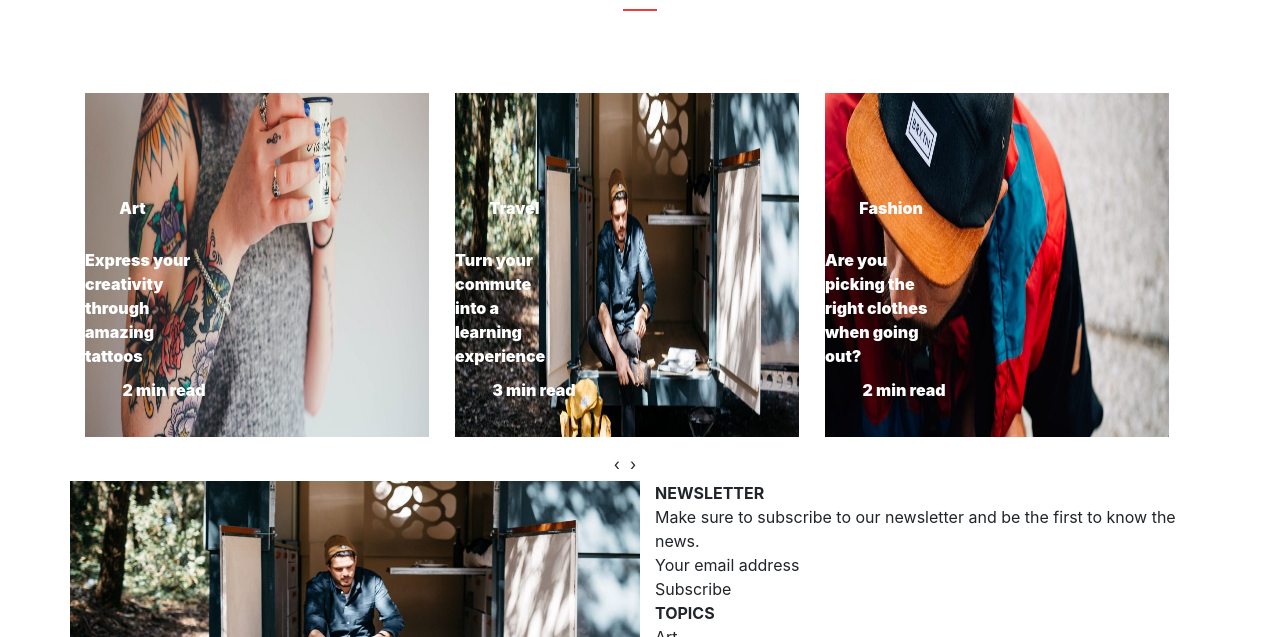
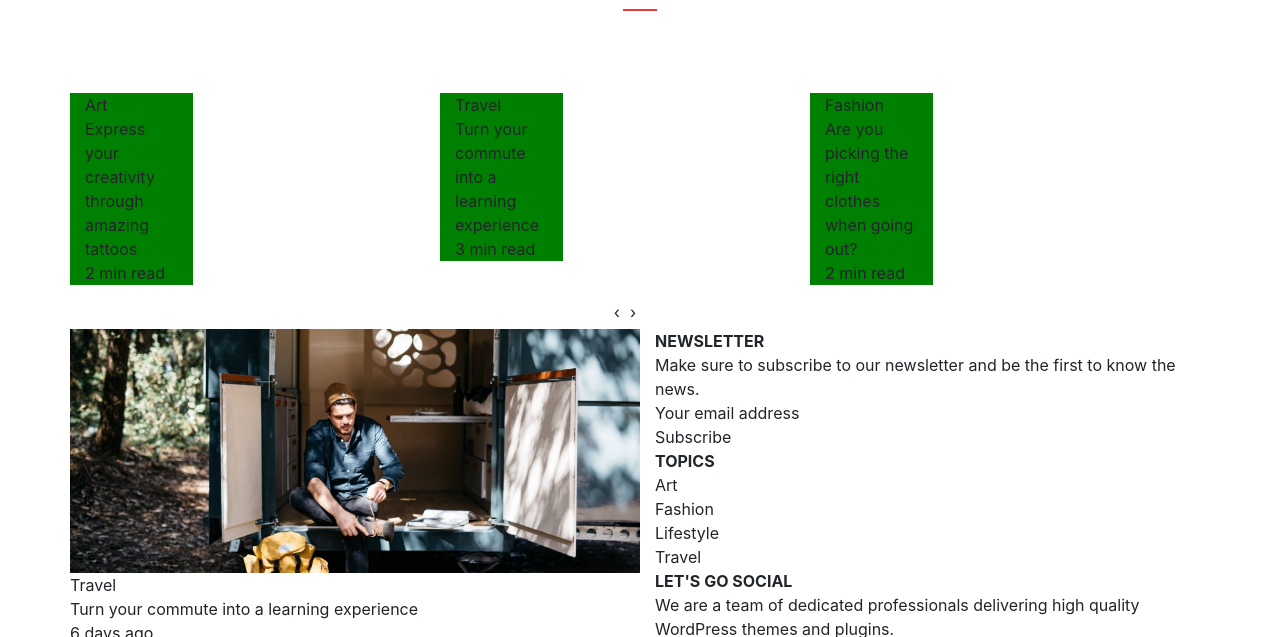
Before and after one commit to absolute18/Proiect1, a website: page index.html in a window 1280 px wide. Shown: the part 741-1378 px from the top of the page. Drawn offline with Linux system fonts and the light colour scheme; files whose address does not match are found by name.

Commit message:
Working carousel

```diff
--- a/index.html
+++ b/index.html
@@ -53,7 +53,7 @@
 		<!-- FEATURED ARTICLE BEGIN -->
 		<section class="container" id="featured" >
 			<div class="row">
-				<div class="title col-sm-12 col-md-12 col-lg-12 col-xl-12">
+				<div class="title col-sm-12 col-md-12 col-lg-12 col-xl-12" >
 					<b>Featured articles</b>
 				</div>
 			</div>
@@ -65,78 +65,60 @@
 					<div class="title-featured">
 						Express your creativity through amazing tattoos
 					</div>
-					<div class="img-featured">
-						<img src="img/art.jpg"/>
-					</div>
 					<div class="time-featured">
 						2 min read
 					</div>
 				</div>
-				<div class="img-1 col-sm-4 col-md-4 col-lg-4 col-xl-4">
+				<div class="img-2 col-sm-4 col-md-4 col-lg-4 col-xl-4">
 					<div class="category-featured">
 						Travel
 					</div>
 					<div class="title-featured">
 						Turn your commute into a learning experience
 					</div>
-					<div class="img-featured">
-						<img src="img/travel.jpg"/>
-					</div>
 					<div class="time-featured">
 						3 min read
 					</div>
 				</div>
-				<div class="img-1 col-sm-4 col-md-4 col-lg-4 col-xl-4">
+				<div class="img-3 col-sm-4 col-md-4 col-lg-4 col-xl-4">
 					<div class="category-featured">
 						Fashion
 					</div>
 					<div class="title-featured">
 						Are you picking the right clothes when going out?
 					</div>
-					<div class="img-featured">
-						<img src="img/fashion.jpg"/>
-					</div>
 					<div class="time-featured">
 						2 min read
 					</div>
 				</div>
-				<div class="img-1 col-sm-4 col-md-4 col-lg-4 col-xl-4">
+				<div class="img-4 col-sm-4 col-md-4 col-lg-4 col-xl-4">
 					<div class="category-featured">
 						Fashion
 					</div>
 					<div class="title-featured">
 						Are you picking the right clothes when going out?
 					</div>
-					<div class="img-featured">
-						<img src="img/fashion.jpg"/>
-					</div>
 					<div class="time-featured">
 						2 min read
 					</div>
 				</div>
-				<div class="img-1 col-sm-4 col-md-4 col-lg-4 col-xl-4">
+				<div class="img-5 col-sm-4 col-md-4 col-lg-4 col-xl-4">
 					<div class="category-featured">
 						Fashion
 					</div>
 					<div class="title-featured">
 						Are you picking the right clothes when going out?
 					</div>
-					<div class="img-featured">
-						<img src="img/fashion.jpg"/>
-					</div>
 					<div class="time-featured">
 						2 min read
 					</div>
 				</div>
-				<div class="img-1 col-sm-4 col-md-4 col-lg-4 col-xl-4">
+				<div class="img-6 col-sm-4 col-md-4 col-lg-4 col-xl-4">
 					<div class="category-featured">
 						Fashion
 					</div>
 					<div class="title-featured">
 						Are you picking the right clothes when going out?
-					</div>
-					<div class="img-featured">
-						<img src="img/fashion.jpg"/>
 					</div>
 					<div class="time-featured">
 						2 min read
--- a/sass/style.scss
+++ b/sass/style.scss
@@ -117,30 +117,21 @@ header{
 		}
 	}
 	.img-1{
-		img{
-		width: 344px;
-		height: 344px;
-		z-index: -1;
-		}
+    background-color: green;
 	}
-	.category-featured{
-		position: absolute;
-		 color: #ffffff;
-		 top: 30%;
-		 left: 40%;
-		 font-weight: 900;
+		.img-2{
+		background-color: green;
 	}
-	.title-featured{
-	  position: absolute;
-	  bottom: 20%;
-	  color: #ffffff;
-	  font-weight: 900;
+		.img-3{
+		background-color: green;
 	}
-	.time-featured{
-		position: absolute;
-		bottom: 10%;
-		right: -10%;
-		color: #ffffff;
-		font-weight: 900;
+		.img-4{
+		background-color: green;
+	}
+		.img-5{
+		background-color: green;
+	}
+		.img-6{
+		background-color: green;
 	}
 }
```
Also changed, not shown: css/style.css.
